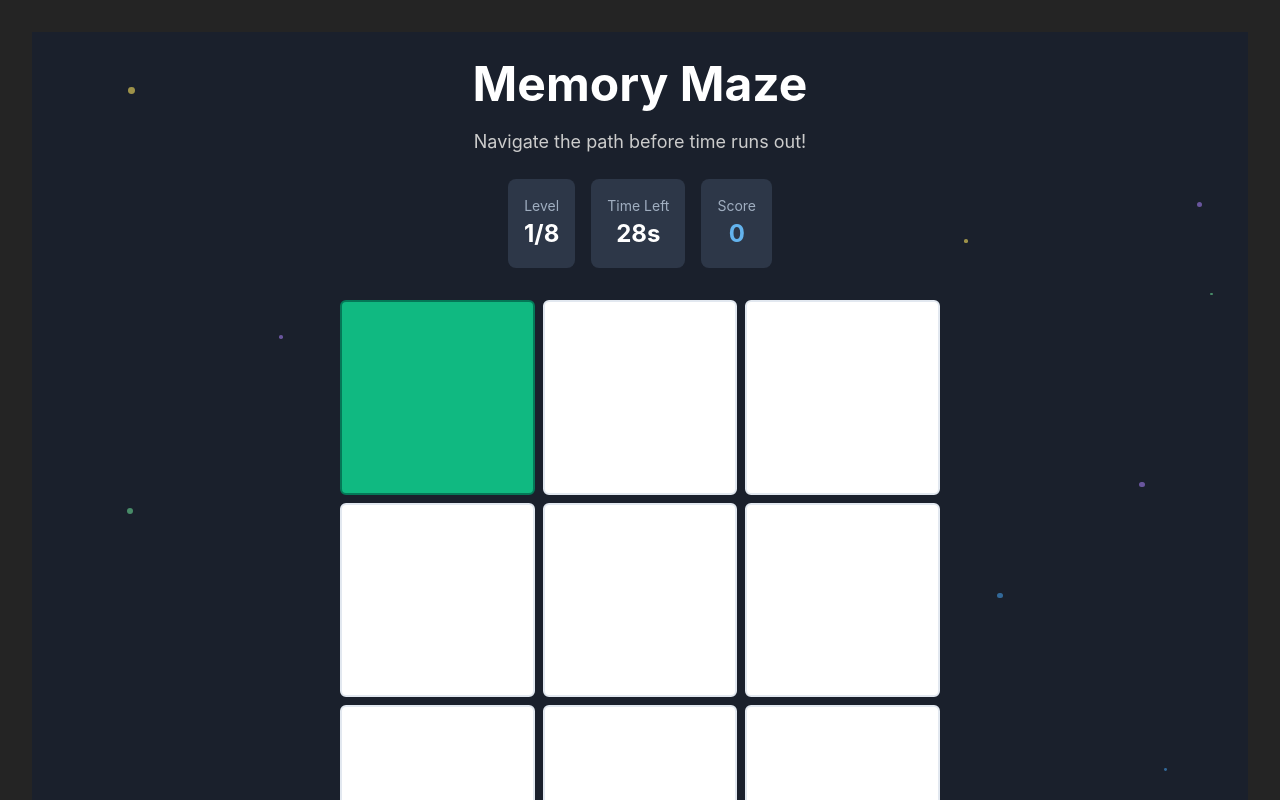
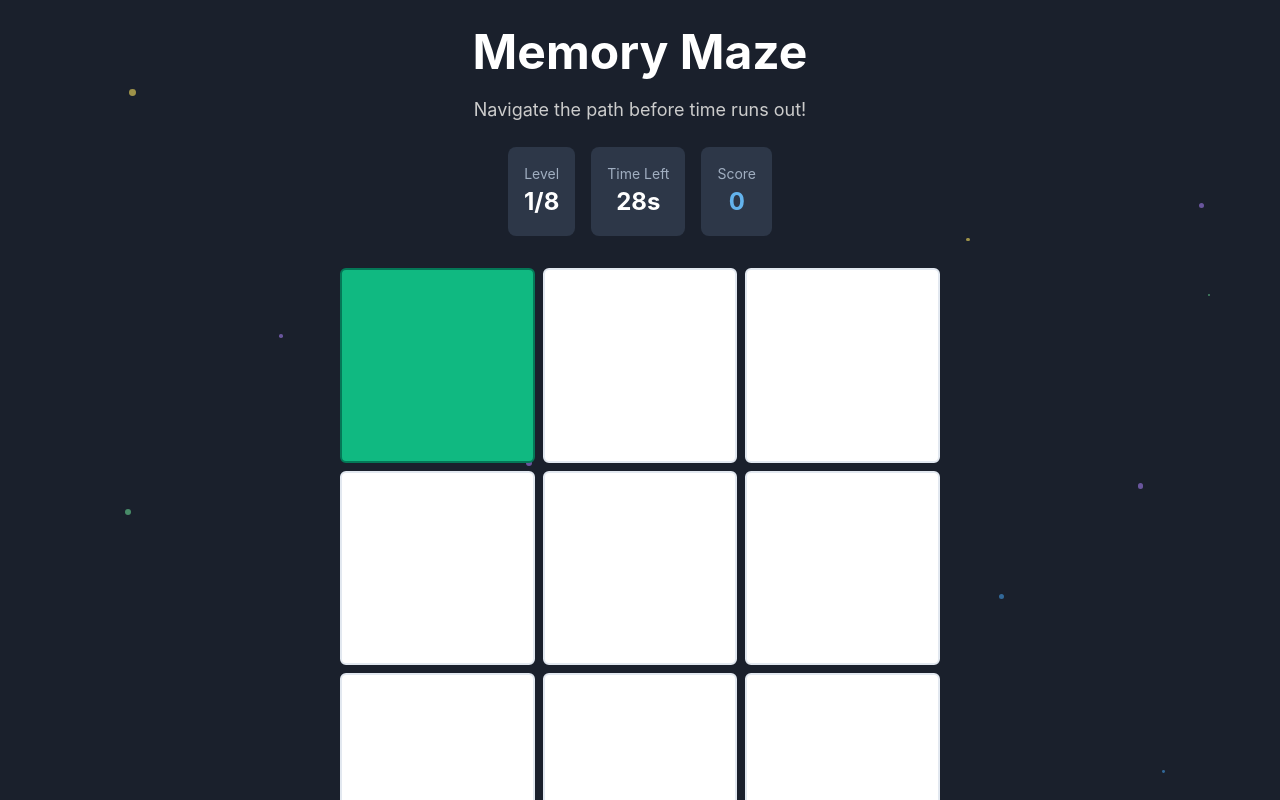
Before and after one commit to SubhamPrasadAchary/MEMORY-MAZE, a React (Vite) app: page / in a window 1280 px wide. Shown: the top 800 px of the page. Built offline with nearby package versions, Linux system fonts and the light colour scheme.

Commit message:
Updated for full viewport coverage

```diff
--- a/src/index.css
+++ b/src/index.css
@@ -17,28 +17,41 @@
   -moz-osx-font-smoothing: grayscale;
 }
 
+* {
+  margin: 0;
+  padding: 0;
+  box-sizing: border-box;
+}
+
+html, body {
+  margin: 0;
+  padding: 0;
+  width: 100%;
+  height: 100%;
+  overflow: hidden;
+}
+
 body {
-  margin: 0;
-  display: flex;
-  place-items: center;
-  min-width: 320px;
+  display: block;
+  place-items: initial;
+  min-width: 100vw;
   min-height: 100vh;
 }
 
 #root {
-  max-width: 1280px;
-  margin: 0 auto;
-  padding: 2rem;
-  text-align: center;
-  width: 100%;
+  max-width: none;
+  margin: 0;
+  padding: 0;
+  text-align: initial;
+  width: 100vw;
+  height: 100vh;
+  position: fixed;
+  top: 0;
+  left: 0;
 }
 
 /* Responsive styles */
 @media (max-width: 768px) {
-  #root {
-    padding: 1rem;
-  }
-
   .cell {
     width: 30px !important;
     height: 30px !important;
```
